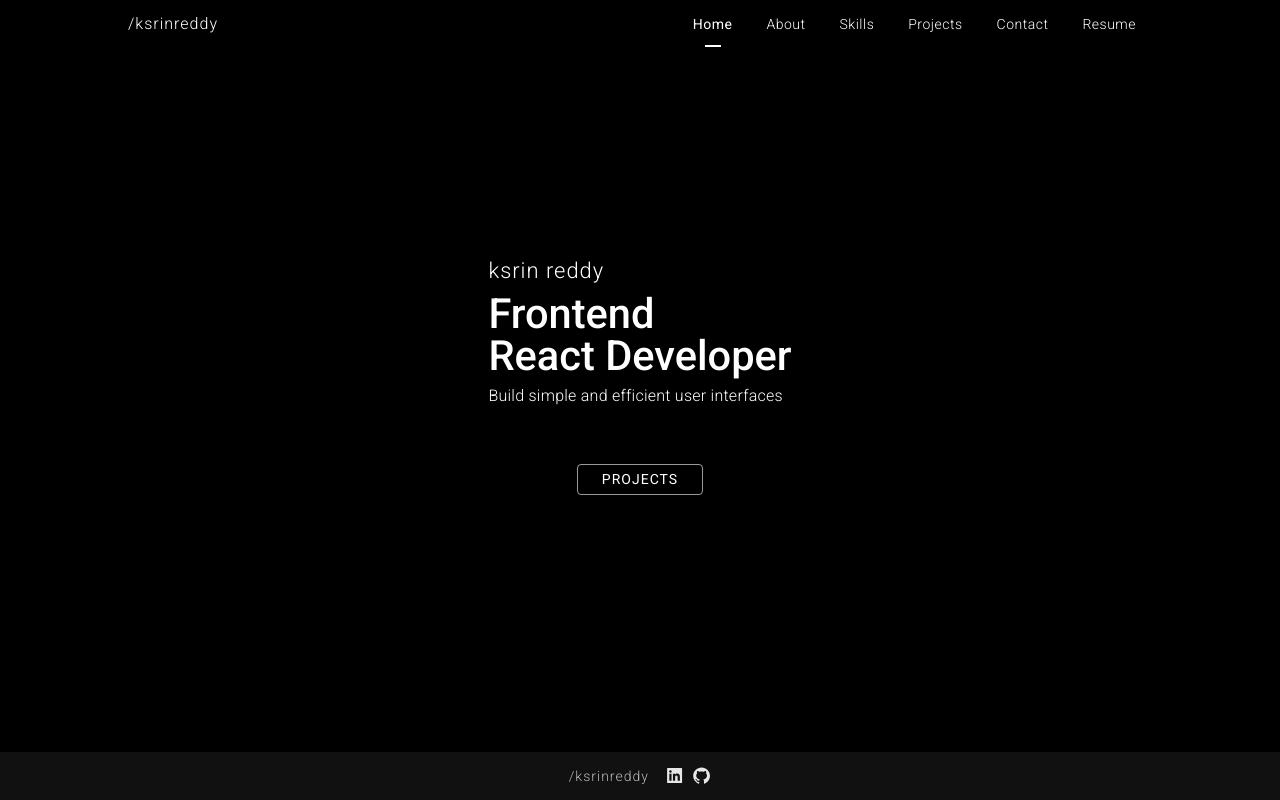
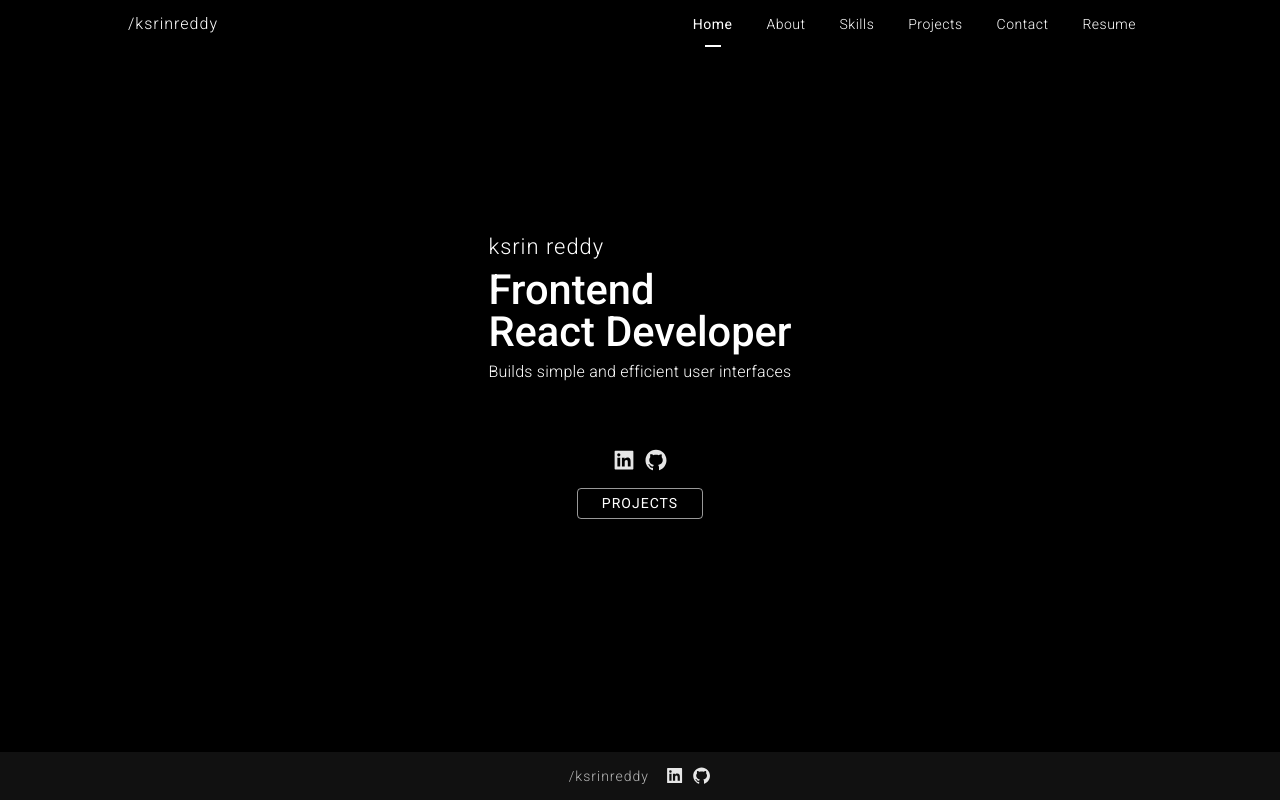
Before and after one commit to ksrinreddy/portfolio, a React (Create React App) app: page / in a window 1280 px wide. Built offline with nearby package versions, Linux system fonts and the light colour scheme.

Commit message:
render social links in hero for easy guiding

```diff
--- a/src/components/Hero.js
+++ b/src/components/Hero.js
@@ -14,8 +14,25 @@ const Hero = () => {
             Frontend <br /> React Developer
           </h1>
           <p className="hero__role-desc">
-            Build simple and efficient user interfaces
+            Builds simple and efficient user interfaces
           </p>
+          {/* social links */}
+          <div className="hero__social-links">
+            {socialLinks.map((socialLink) => {
+              const { id, url, icon } = socialLink;
+              return (
+                <a
+                  href={url}
+                  key={id}
+                  target="_blank"
+                  rel="noreferrer"
+                  className="hero__social-link"
+                >
+                  {icon}
+                </a>
+              );
+            })}
+          </div>
           <Link to="/projects" className="hero__projects-link">
             Projects
           </Link>
```
